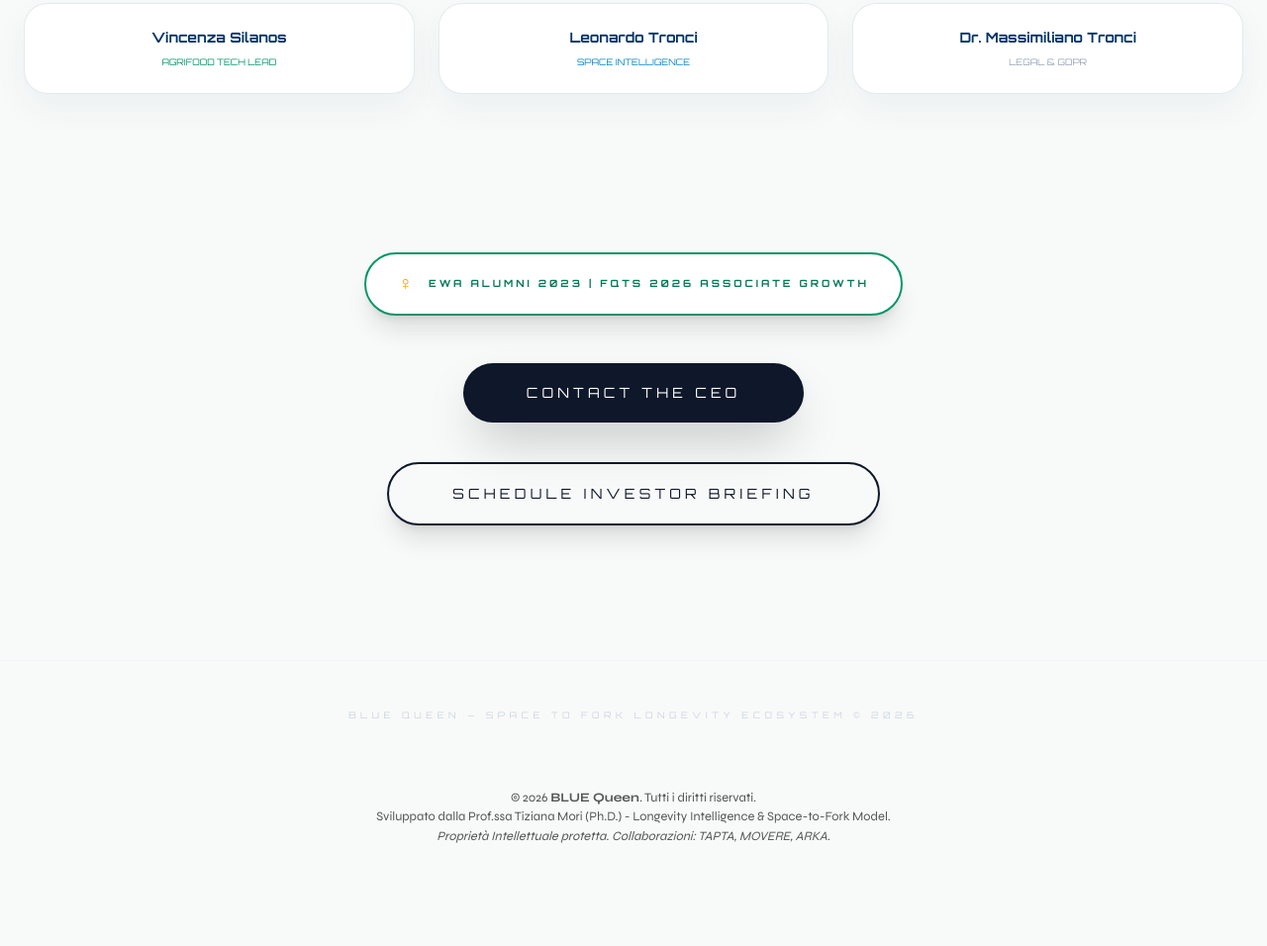
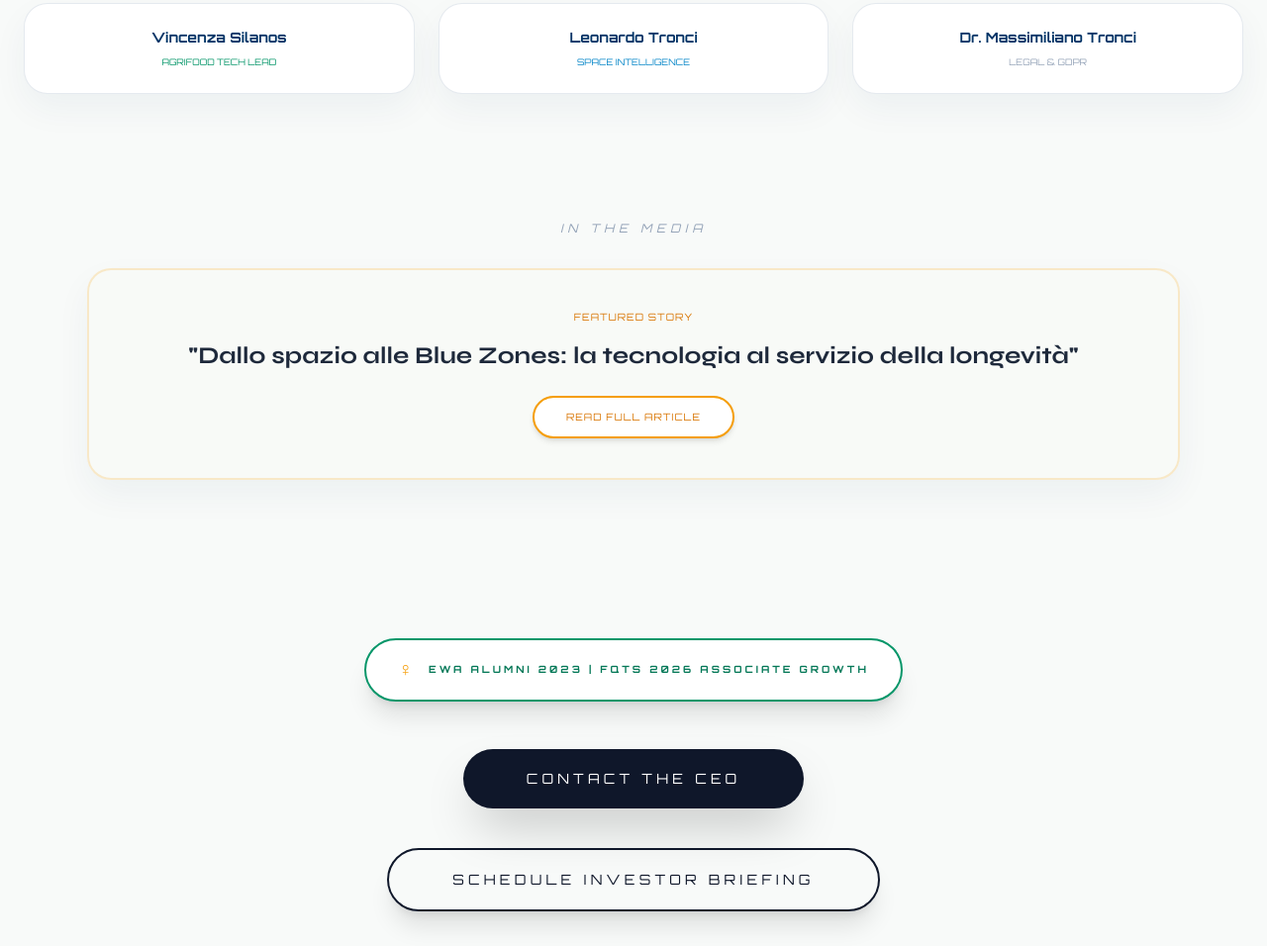
Before and after one commit to TizyM/BLUE-Queen-Space-to-Fork-Longevity-Intelligence, a plain HTML site: page index.html in a window 1280 px wide. Shown: the part 2391-3347 px from the top of the page at 99% size. Before the commit the page ends 3266 px from the top, so only its background shows below. Drawn offline with nearby package versions, Linux system fonts and the light colour scheme.

Commit message:
Update index.html

```diff
--- a/index.html
+++ b/index.html
@@ -151,7 +151,21 @@
       </div>
     </div>
   </section>
-
+<section class="py-16 px-6 max-w-6xl mx-auto text-center">
+    <h2 class="font-orbit text-xs tracking-[0.4em] text-slate-400 mb-8 uppercase italic">In the Media</h2>
+    <div class="glass-card p-10 border-2 border-amber-500/20 bg-amber-50/10">
+      <p class="font-orbit text-[10px] text-amber-600 mb-4 uppercase tracking-widest">Featured Story</p>
+      <h3 class="text-2xl font-bold mb-6 text-slate-800">
+        <span class="lang-it">"Dallo spazio alle Blue Zones: la tecnologia al servizio della longevità"</span>
+        <span class="lang-en hidden">"From Space to Blue Zones: Technology at the service of Longevity"</span>
+      </h3>
+      <a href="https://www.cagliaripost.com/dallo-spazio-alle-blue-zones-tiziana-mori-lancia-blue-queen-la-tecnologia-satellitare-al-servizio-della-longevita-e-dellimpresa-femminile/"
+         target="_blank"
+         class="inline-block bg-white border-2 border-amber-500 text-amber-600 font-orbit px-8 py-3 rounded-full hover:bg-amber-500 hover:text-white transition-all text-[10px] tracking-widest shadow-md">
+        READ FULL ARTICLE
+      </a>
+    </div>
+  </section>
   <section class="py-24 px-6 text-center">
     <div class="inline-flex items-center gap-4 border-2 border-emerald-600 px-8 py-4 rounded-full mb-12 bg-white shadow-xl">
       <span class="text-amber-500 font-bold text-xl">♀</span>
```
